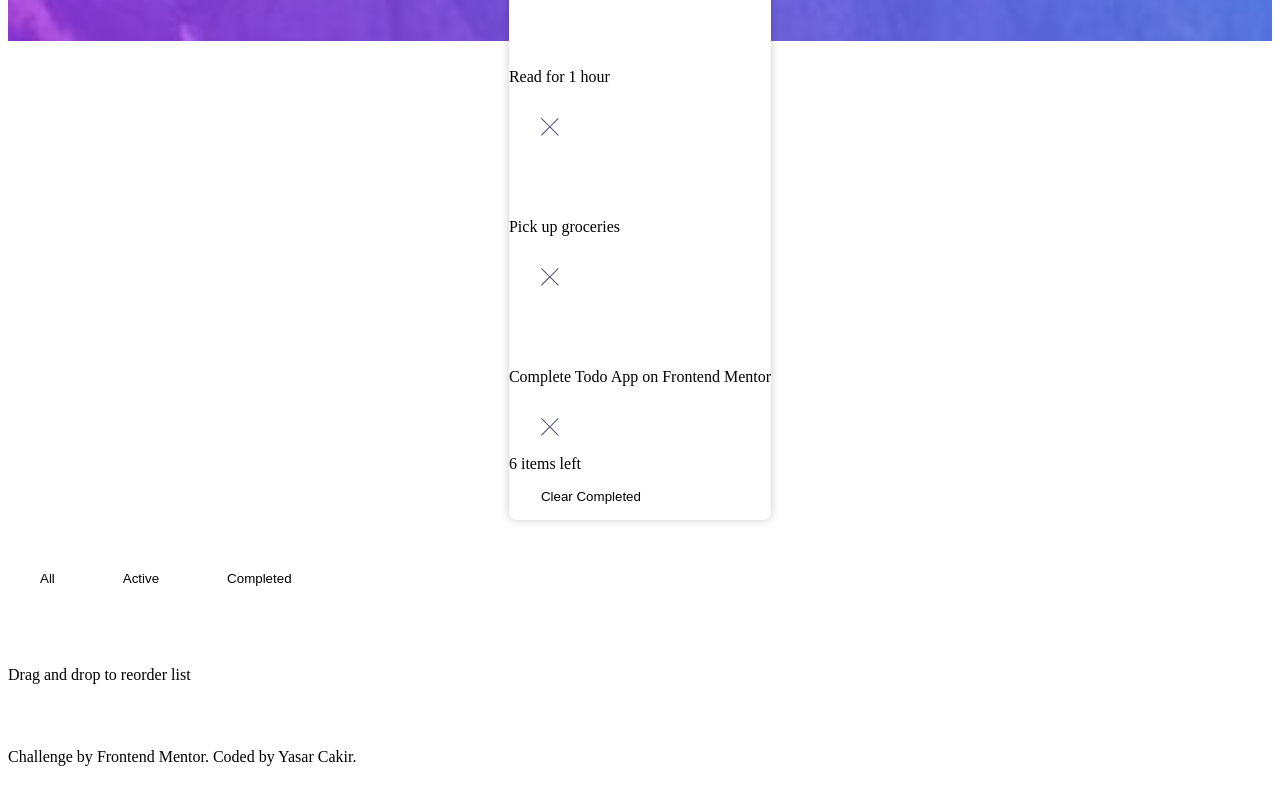
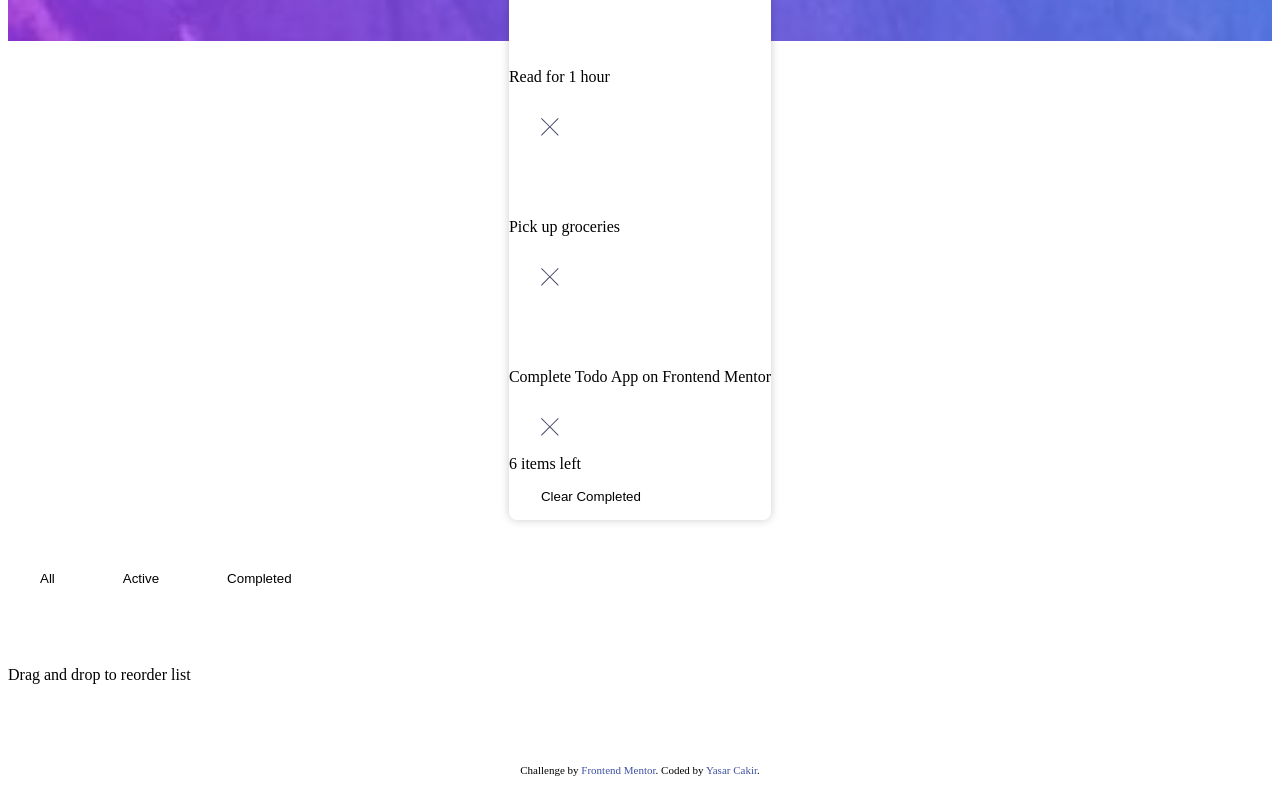
Before and after one commit to ysrckr/frontendmentor-todo-app, a SvelteKit app in the folder client/: page / in a window 1280 px wide. Shown: the part 641-1441 px from the top of the page. Before the commit the page ends 1415 px from the top, so only its background shows below. Built offline with nearby package versions, Linux system fonts and the light colour scheme.

Commit message:
Update .prettierrc with new formatting rules, modify attribution.svelte to fix formatting and add missing style, update count.svelte to fix formatting, update todo.svelte to fix formatting, update +page.svelte to fix formatting and add missing style, update global.scss to remove unnecessary styles

```diff
--- a/client/src/components/attribution.svelte
+++ b/client/src/components/attribution.svelte
@@ -1,4 +1,24 @@
-  <div class="attribution">
-    Challenge by <a href="https://www.frontendmentor.io?ref=challenge" target="_blank" rel=”noopener >Frontend Mentor</a>.
-    Coded by <a href="portfolio.yasarcakir.com" target="_blank" rel=”noopener >Yasar Cakir</a>.
-  </div>
+<div class="attribution">
+	Challenge by <a
+		href="https://www.frontendmentor.io?ref=challenge"
+		target="_blank"
+		rel="”noopener">Frontend Mentor</a
+	>. Coded by
+	<a
+		href="portfolio.yasarcakir.com"
+		target="_blank"
+		rel="”noopener">Yasar Cakir</a
+	>.
+</div>
+
+<style lang="scss">
+	.attribution {
+		font-size: 11px;
+		text-align: center;
+		padding: 1rem 0;
+	}
+	.attribution a {
+		color: hsl(228, 45%, 44%);
+		text-decoration: none;
+	}
+</style>
--- a/client/src/components/count.svelte
+++ b/client/src/components/count.svelte
@@ -1,8 +1,6 @@
 <script lang="ts">
 	export let todosLength: number = 0;
 </script>
-
-
 
 <div>
 	<div class="count">
--- a/client/src/components/todo.svelte
+++ b/client/src/components/todo.svelte
@@ -1,20 +1,27 @@
 <script lang="ts">
-	import type { Todo } from "$lib/types/todo";
+	import type { Todo } from '$lib/types/todo';
 
-  import { SvelteComponent } from "svelte";
+	import { SvelteComponent } from 'svelte';
 
 	export class TodoItem extends SvelteComponent<Todo> {}
 
-    export let todo: Todo
-
-
-
+	export let todo: Todo;
 </script>
 
 <li class="list__item">
 	<button>
-        <img class="todo__check" src="/images/icon-check.svg" alt="check">
+		<img
+			class="todo__check"
+			src="/images/icon-check.svg"
+			alt="check"
+		/>
 	</button>
 	<p>{todo.text}</p>
-      <button><img class="todo__delete" src="/images/icon-cross.svg" alt="delete"></button>
+	<button
+		><img
+			class="todo__delete"
+			src="/images/icon-cross.svg"
+			alt="delete"
+		/></button
+	>
 </li>
--- a/client/src/styles/global.scss
+++ b/client/src/styles/global.scss
@@ -25,20 +25,11 @@ ul {
 	padding: 0;
 }
 
-a {
-	text-decoration: none;
-	color: inherit;
-}
-
-li {
-	list-style: none;
-}
-
 .main {
 	display: grid;
-  grid-template-columns: 1fr;
-  gap: 3rem;
-  min-height: 100vh;
+	grid-template-columns: 1fr;
+	gap: 3rem;
+	min-height: 100vh;
 }
 
 .background {
```
Also changed, not shown: client/src/routes/+page.svelte (+23 -6 lines), 1 other file (tests, documents, lock files or other folders). Lines whose indentation alone changed are shown as unchanged.
